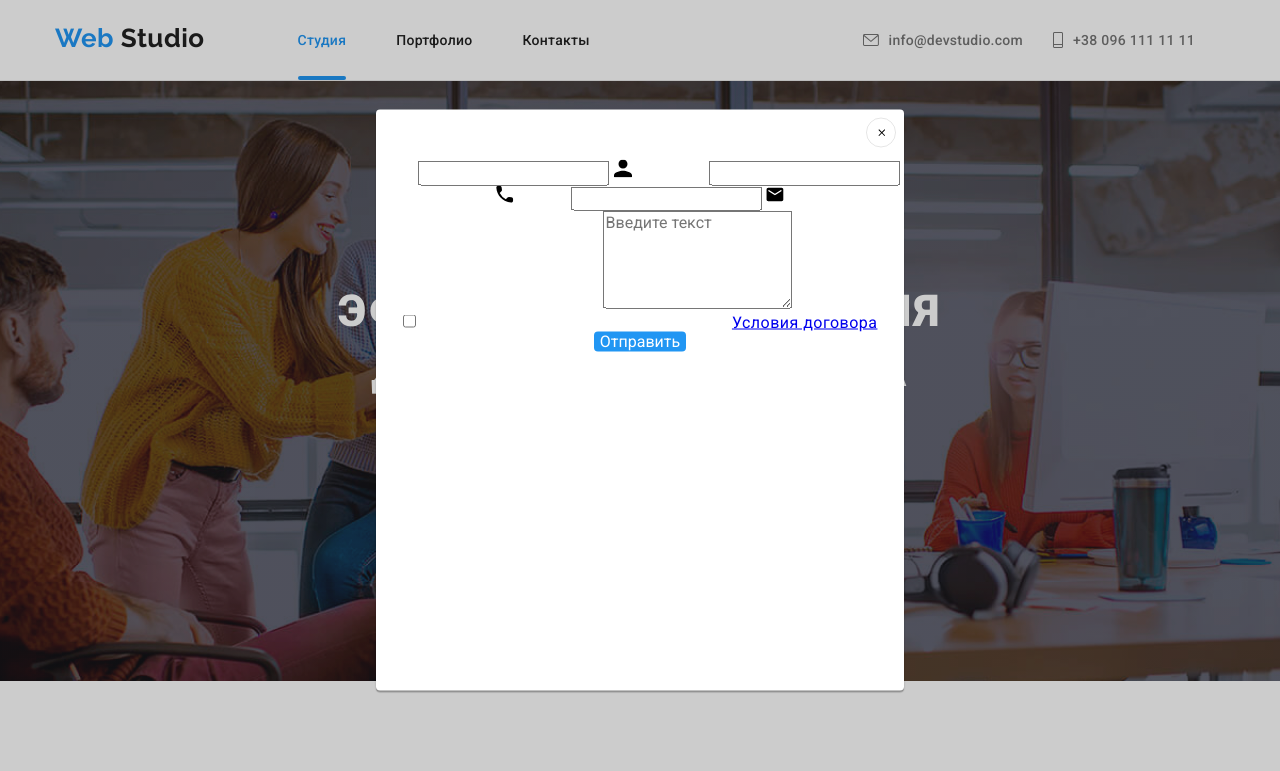
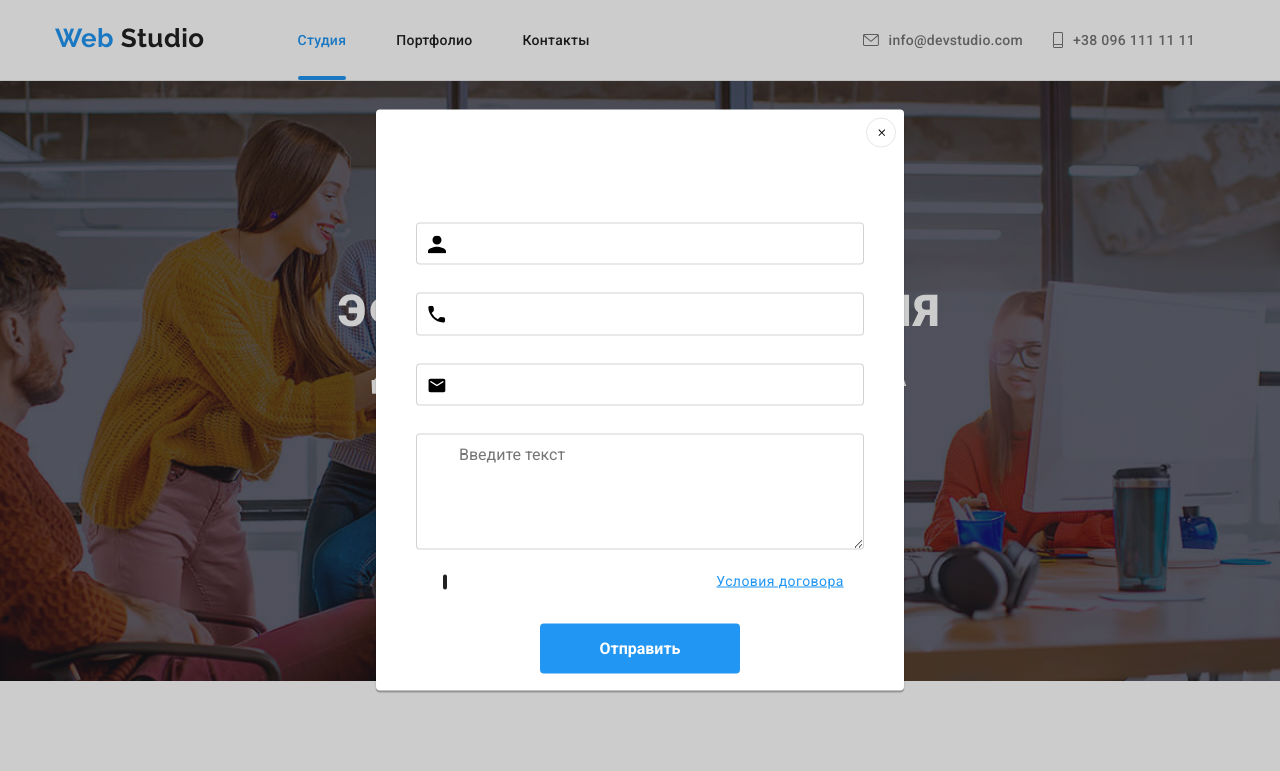
Before and after one commit to AlexanderIvakhnenko/goit-markup-hw-06, a plain HTML site: page index.html in a window 1280 px wide. Both pictures are taken after a click on the button "Заказать услугу". Shown: the top 771 px of the page. Drawn offline with nearby package versions, Linux system fonts and the light colour scheme.

Commit message:
modal window

```diff
--- a/css/styles.css
+++ b/css/styles.css
@@ -1071,6 +1071,7 @@ section no-padding*/
     left: 50%;
     width: 528px;
     height: 581px;
+    padding: 40px;
     /* justify-content: center; */
     transform: translate(-50%, -50%);
     /* transform: translate(50%, -50%) scale(1); */
@@ -1104,6 +1105,169 @@ section no-padding*/
     border-radius: 50%;
     background: transparent;
     cursor: pointer;
+    fill: #000000;
+
+    transition: fill var(--animation-transition)
+
+}
+
+.close:hover,
+.close:focus {
+    fill: var(--accent-color);
+
+}
+
+/* Форма в модальном окне, Заказ услуг */
 
 
+.form-modal-order {
+    display: flex;
+    flex-direction: column;
 }
+
+.title-form {
+    margin-bottom: 12px;
+
+    font-weight: bold;
+    font-size: 20px;
+    line-height: 1.15;
+    text-align: center;
+    letter-spacing: 0.03em;
+    color: var(--title-text---color);
+
+}
+
+/* input comment-box */
+
+.comment-box {
+    margin-bottom: 20px;
+
+}
+
+/* SVG иконки в форме  form-field*/
+
+.form-field {
+    position: relative;
+    margin-bottom: 10px;
+
+}
+
+.svg-form {
+    position: absolute;
+    top: 52%;
+    left: 12px;
+    transform: translateY(-50%);
+
+    transition: fill var(--animation-transition);
+}
+
+/* кастомизация input */
+
+.input-form-order {
+    padding: 11px 12px;
+    width: 100%;
+    border: 1px solid rgba(33, 33, 33, 0.2);
+    border-radius: 4px;
+
+    transition: border var(--animation-transition);
+}
+
+.input-form-order:not(:last-child) {
+    padding-left: 42px;
+}
+
+/* Стилизация для lable */
+
+.name-input-order {
+    display: block;
+    text-align: start;
+    margin-bottom: 4px;
+
+    font-weight: 400;
+    font-size: 12px;
+    line-height: 1.17;
+    letter-spacing: 0.03em;
+}
+
+.input-form-order {
+    display: block;
+    padding-left: 42px;
+}
+
+.input-form-order:focus {
+    border: 1px solid #2196f3;
+}
+.input-form-order:focus ~ .svg-form  {
+    fill: var(--accent-color);
+}
+
+/* Checkbox с верификацией */
+
+.text-checkbox-order {
+    display: flex;
+    justify-content: center;
+    align-items: center;
+    margin-left: 12px;
+    margin-right: 12px;
+    margin-bottom: 30px;
+    font-weight: 400;
+    font-size: 14px;
+    line-height: 1.71;
+    letter-spacing: 0.03em;
+}
+
+.checkbox-policy {
+    appearance: none;
+    position: absolute;
+}
+
+.svg-checkbox {
+    display: inline-block;
+    border-width: 16px;
+    height: 15px;
+
+    border: 2px solid #212121;
+    border-radius: 4px;
+    margin-left: 7px;
+
+    transition: border-color var(--animation-transition), background-color var(--animation-transition), background-image var(--animation-transition);
+}
+
+.checkbox-policy:checked+.svg-checkbox {
+    border-color: transparent;
+    background-color: var(--accent-color);
+    background-image: url(../images/Vector.svg);
+    background-size: contain;
+    background-origin: border-box;
+}
+
+.checkbox-policy:focus + .svg-checkbox {
+    border-color: var(--accent-color)
+}
+
+.link-policy {
+    text-decoration: underline;
+    color: var(--accent-color);
+}
+
+/* Кнопка заказа в модальном окне */
+
+.btn-modal-form-order {
+    width: 200px;
+    padding-top: 10px;
+    padding-right: 55px;
+    padding-bottom: 10px;
+    padding-left: 55px;
+    margin-right: auto;
+    margin-left: auto;
+    font-weight: 700;
+    font-size: 16px;
+    line-height: 1.89;
+
+    transition: background-color var(--animation-transition);
+}
+
+.btn-modal-form-order:hover,
+.btn-modal-form-order:focus {
+    background-color: #188ce8;
+}
```
Also changed, not shown: images/Vector.svg (added).
